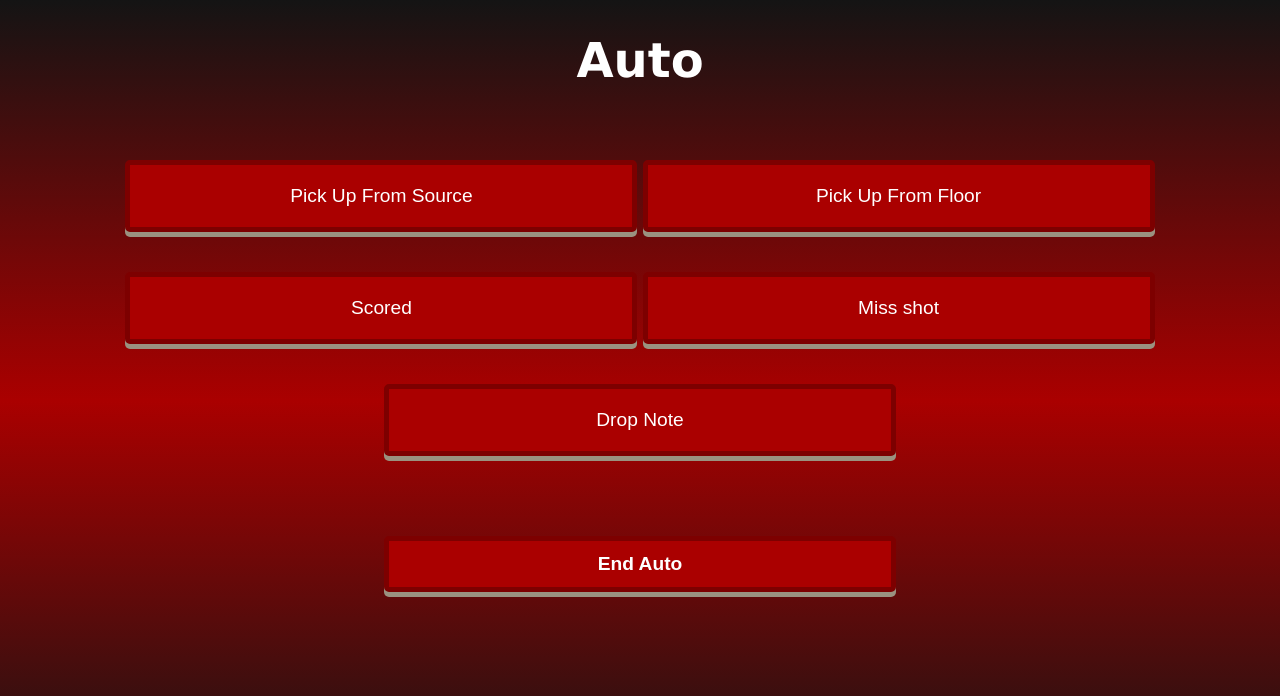
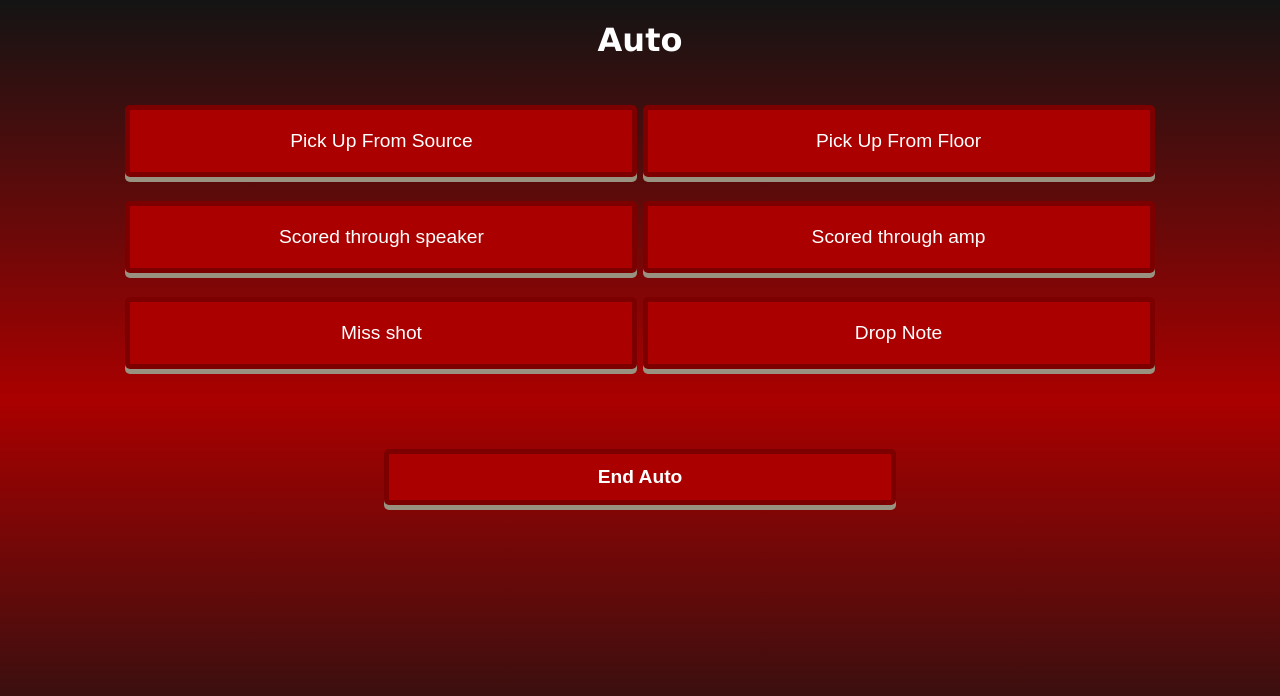
Before and after one commit to cavineers/ScoutingApp2024, a Flask app: page /scout.html in a window 1280 px wide. Shown: the top 696 px of the page. Run offline with Flask 3, Linux system fonts and the light colour scheme.

Commit message:
changed where you would score and fixed front end view for teleop, undo button was messing with it

```diff
--- a/data_manage.py
+++ b/data_manage.py
@@ -116,14 +116,16 @@ class ScoutingData(Table):
     #auto page
     picked_up_note_amp_auto = Column("AUTO:PICKED UP FROM SOURCE", "autoPickUpSource", process_data=count_column_auto)
     picked_up_note_floor_auto = Column("AUTO:PICKED UP FROM FLOOR", "autoPickUpFloor", process_data=count_column_auto)
-    scored_notes_auto = Column("AUTO:SCORED NOTES", "autoScoreNote", process_data=count_column_auto)
+    scored_speaker_auto = Column("AUTO:SCORED NOTES THROUGH SPEAKER", "autoScoreSpeaker", process_data=count_column_auto)
+    scored_amp_auto = Column("AUTO:SCORED NOTES THROUGH AMP", "autoScoreAmp", process_data=count_column_auto)
     missed_shot_auto = Column("AUTO:MISSED SHOT", "autoMiss", process_data=count_column_auto)
     dropped_notes_auto = Column("AUTO:DROPPED NOTES", "autoDrop", process_data=count_column_auto)
 
     #teleop page
     picked_up_note_amp = Column("PICKED UP FROM SOURCE", "pickUpSource", process_data=count_column_teleop)
     picked_up_note_floor = Column("PICKED UP FROM FLOOR", "pickUpFloor", process_data=count_column_teleop)
-    scored_notes = Column("SCORED NOTES", "scoreNote", process_data=count_column_teleop)
+    scored_speaker = Column("SCORED NOTES THROUGH SPEAKER", "scoreSpeaker", process_data=count_column_teleop)
+    scored_amp = Column("SCORED NOTES THROUGH AMP", "scoreAmp", process_data=count_column_teleop)
     missed_shot = Column("MISSED SHOT", "miss", process_data=count_column_teleop)
     dropped_notes = Column("DROPPED NOTES", "drop", process_data=count_column_teleop)
     defense = Column("DEFENSE", "defense", process_data=count_column_teleop)
--- a/static/2024/js/nextpage.js
+++ b/static/2024/js/nextpage.js
@@ -77,7 +77,8 @@ window.addEventListener("load", async () => {
             // save auto-related data to local storage
             localStorage.setItem(AUTO_PICK_UP_SOURCE, JSON.stringify(autoPickUpSources));
             localStorage.setItem(AUTO_PICK_UP_FLOOR, JSON.stringify(autoPickUpFloors));
-            localStorage.setItem(AUTO_SCORED_NOTES, JSON.stringify(autoScoreNotes));
+            localStorage.setItem(AUTO_SCORED_SPEAKER, JSON.stringify(autoScoreSpeakers));
+            localStorage.setItem(AUTO_SCORED_AMP, JSON.stringify(autoScoreAmps));
             localStorage.setItem(AUTO_MISS, JSON.stringify(autoMisses));
             localStorage.setItem(AUTO_DROP, JSON.stringify(autoDrops));
             localStorage.setItem(END_AUTO_STORAGE, JSON.stringify(getUTCNow()));
@@ -94,7 +95,8 @@ window.addEventListener("load", async () => {
             // save scout-related data to local storage
             localStorage.setItem(PICK_UP_SOURCE, JSON.stringify(pickUpSources));
             localStorage.setItem(PICK_UP_FLOOR, JSON.stringify(pickUpFloors));
-            localStorage.setItem(SCORED_NOTES, JSON.stringify(scores));
+            localStorage.setItem(SCORED_SPEAKER, JSON.stringify(scoreSpeakers));
+            localStorage.setItem(SCORED_AMP, JSON.stringify(scoreAmps));
             localStorage.setItem(MISS, JSON.stringify(misses));
             localStorage.setItem(DROP, JSON.stringify(drops));
             localStorage.setItem(DEFENSE, JSON.stringify(defenses));
--- a/static/2024/js/scout.js
+++ b/static/2024/js/scout.js
@@ -5,7 +5,9 @@ let autoPickUpSources = []
 /** @type {Array.<number>} */
 let autoPickUpFloors = []
 /** @type {Array.<number>} */
-let autoScoreNotes = [];
+let autoScoreSpeakers = [];
+/** @type {Array.<number>} */
+let autoScoreAmps = [];
 /** @type {Array.<number>} */
 let autoMisses = []
 /** @type {Array.<number>} */
@@ -15,7 +17,9 @@ let pickUpSources = []
 /** @type {Array.<number>} */
 let pickUpFloors = []
 /** @type {Array.<number>} */
-let scores = [];
+let scoreSpeakers = [];
+/** @type {Array.<number>} */
+let scoreAmps = [];
 /** @type {Array.<number>} */
 let misses = [];
 /** @type {Array.<number>} */
@@ -29,12 +33,14 @@ let amplifies = [];
 
 const AUTO_PICK_UP_SOURCE = "autoPickUpSource"; // picks up note from source during auto
 const AUTO_PICK_UP_FLOOR = "autoPickUpFloor"; // picks up note from floor during auto
-const AUTO_SCORED_NOTES = "autoScoreNote"; // scored notes during auto
+const AUTO_SCORED_SPEAKER = "autoScoreSpeaker"; // scored notes during auto
+const AUTO_SCORED_AMP = "autoScoreAmp"; // scored notes during auto
 const AUTO_MISS = "autoMiss"; // misses with note during auto
 const AUTO_DROP = "autoDrop"; // drops note during auto
 const PICK_UP_SOURCE = "pickUpSource"; // picks up note from amp during teleop
 const PICK_UP_FLOOR = "pickUpFloor"; // picks up note from floor during teleop
-const SCORED_NOTES = "scoreNote"; // scored notes during teleop
+const SCORED_SPEAKER = "scoreSpeaker"; // scored notes through speaker during teleop
+const SCORED_AMP = "scoreAmp"; // scored notes through amp during teleop
 const MISS = "miss"; // misses with note during teleop
 const DROP = "drop"; // drops note during teleop
 const DEFENSE = "defense"; // blocks and steals during teleop
@@ -136,12 +142,14 @@ window.addEventListener("load", () => {
     //track button press times
     const autoPickUpSource = document.getElementById("autoPickUpSource"); // get the element with the ID "autoPickUpSource"
     const autoPickUpFloor = document.getElementById("autoPickUpFloor"); // get the element with the ID "autoPickUpFloor"
-    const autoScoreNote = document.getElementById("autoScoreNote"); // get the element with the ID "autoPickUpFloor"
+    const autoScoreSpeaker = document.getElementById("autoScoreSpeaker"); // get the element with the ID "autoPickUpSpeaker"
+    const autoScoreAmp = document.getElementById("autoScoreAmp"); // get the element with the ID "autoPickUpAmp"
     const autoMiss = document.getElementById("autoMiss"); // get the element with the ID "autoMiss"
     const autoDrop = document.getElementById("autoDrop"); // get the element with the ID "autoDrop"
     const pickUpSource = document.getElementById("pickUpSource"); // get the element with the ID "pickUpSource"
     const pickUpFloor = document.getElementById("pickUpFloor"); // get the element with the ID "pickUpFloor"
-    const scoreNote = document.getElementById("scoreNote"); // get the element with the ID "pickUpFloor"
+    const scoreSpeaker = document.getElementById("scoreSpeaker"); // get the element with the ID "pickUpSpeaker"
+    const scoreAmp = document.getElementById("scoreAmp"); // get the element with the ID "pickUpAMp"
     const miss = document.getElementById("miss"); // get the element with the ID "miss"
     const drop = document.getElementById("drop"); // get the element with the ID "drop"
     const defense = document.getElementById("defense"); // get the element with the ID "defense"
@@ -150,12 +158,14 @@ window.addEventListener("load", () => {
 
     setMarkTime(autoPickUpSource, AUTO_PICK_UP_SOURCE, autoPickUpSources); // set a mark time for the element with ID "autoPickUpSource"
     setMarkTime(autoPickUpFloor, AUTO_PICK_UP_FLOOR, autoPickUpFloors); // set a mark time for the element with ID "autoPickUpFloor"
-    setMarkTime(autoScoreNote, AUTO_SCORED_NOTES, autoScoreNotes); // set a mark time for the element with ID "autoPickUpFloor"
+    setMarkTime(autoScoreSpeaker, AUTO_SCORED_SPEAKER, autoScoreSpeakers); // set a mark time for the element with ID "autoPickUpSpeaker"
+    setMarkTime(autoScoreAmp, AUTO_SCORED_AMP, autoScoreAmps); // set a mark time for the element with ID "autoPickUpAmp"
     setMarkTime(autoMiss, AUTO_MISS, autoMisses); // set a mark time for the element with ID "autoMiss"
     setMarkTime(autoDrop, AUTO_DROP, autoDrops); // set a mark time for the element with ID "autoDrop"
     setMarkTime(pickUpSource, PICK_UP_SOURCE, pickUpSources); // set a mark time for the element with ID "pickUpSource"
     setMarkTime(pickUpFloor, PICK_UP_FLOOR, pickUpFloors); // set a mark time for the element with ID "pickUpFloor"
-    setMarkTime(scoreNote, SCORED_NOTES, scores); // set a mark time for the element with ID "scoreNote"
+    setMarkTime(scoreSpeaker, SCORED_SPEAKER, scoreSpeakers); // set a mark time for the element with ID "scoreSpeaker"
+    setMarkTime(scoreAmp, SCORED_AMP, scoreAmps); // set a mark time for the element with ID "scoreAmp"
     setMarkTime(miss, MISS, misses); // set a mark time for the element with ID "miss"
     setMarkTime(drop, DROP, drops); // set a mark time for the element with ID "drop"
     setMarkTime(defense, DEFENSE, defenses); // set a mark time for the element with ID "defense"
--- a/static/common/commons.css
+++ b/static/common/commons.css
@@ -11,7 +11,7 @@
 
 .title h1 {
   width: 100%;
-  font-size: 6vh;
+  font-size: 4vh;
   text-align: center;
 }
 
@@ -47,7 +47,7 @@
   display: flex;
   justify-content: center;
   width: 100%;
-  margin-top: 10vh;
+  margin-top: 5vh;
 }
 
 .endauto_container {
@@ -120,7 +120,7 @@
 .start label input:checked ~ span.note-button{background-color: #f1642b;}
 
 .button_red {
-  margin-top: 5vh;
+  margin-top: 3vh;
   background-color: #aa0000; /* Red */
   border: 5px solid #7d0000;
   color: white;
@@ -131,7 +131,7 @@
 }
 
 .button_blu {
-  margin-top: 5vh;
+  margin-top: 3vh;
   background-color: #476291; /* Blu */
   border: 5px solid #293853;
   color: white;
--- a/templates/scout.html
+++ b/templates/scout.html
@@ -22,7 +22,10 @@
                 <button class="button_red" id="autoPickUpFloor">Pick Up From Floor</button>
             </label>
             <label>
-                <button class="button_red" id="autoScoreNote">Scored</button>
+                <button class="button_red" id="autoScoreSpeaker">Scored through speaker</button>
+            </label>
+            <label>
+                <button class="button_red" id="autoScoreAmp">Scored through amp</button>
             </label>
             <label>
                 <button class="button_red" id="autoMiss">Miss shot</button>
@@ -49,7 +52,10 @@
                 <button class="button_red" id="pickUpFloor">Pick Up From Floor</button>
             </label>
             <label>
-                <button class="button_red" id="scoreNote">Scored</button>
+                <button class="button_red" id="scoreSpeaker">Scored through speaker</button>
+            </label>
+            <label>
+                <button class="button_red" id="scoreAmp">Scored through amp</button>
             </label>
             <label>
                 <button class="button_red" id="miss">Miss Shot</button>
```
Also changed, not shown: static/2024/js/result.js (+8 -6 lines).
